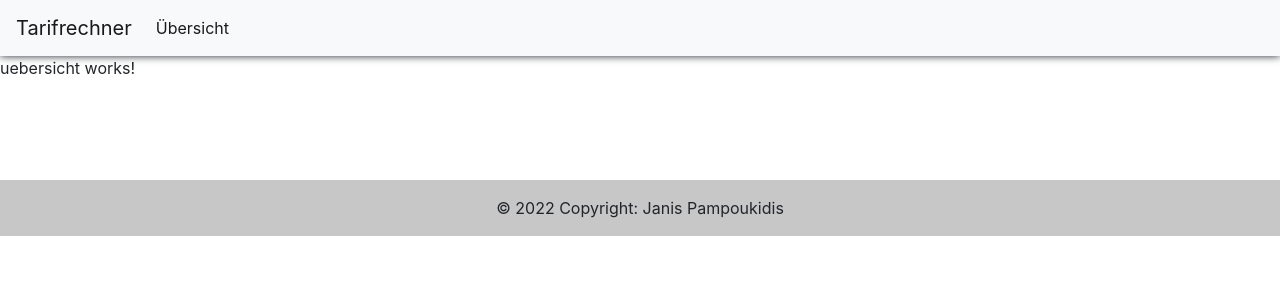
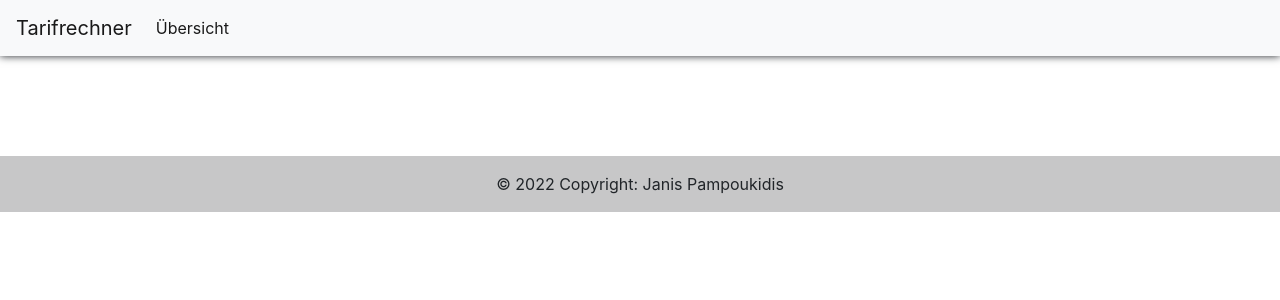
Before and after one commit to JPampouK/Tarifrechner, an Angular app: page / in a window 1280 px wide. Shown: the top 300 px of the page. Built offline with nearby package versions, Linux system fonts and the light colour scheme.

Commit message:
Übersicht gelöscht

```diff
--- a/src/app/app.component.html
+++ b/src/app/app.component.html
@@ -5,7 +5,6 @@
         <div class="inputField">
             <!-- <router-outlet></router-outlet> -->
             <!-- <app-blue-box></app-blue-box> -->
-            <app-uebersicht></app-uebersicht>
         </div>
     </div>
 </main>
--- a/src/app/app.module.ts
+++ b/src/app/app.module.ts
@@ -8,7 +8,6 @@ import { BlueBoxComponent } from './blue-box/blue-box.component';
 import { HeaderComponent } from './header/header.component';
 import { FooterComponent } from './footer/footer.component';
 import { TarifCardComponent } from './tarif-card/tarif-card.component';
-import { UebersichtComponent } from './uebersicht/uebersicht.component';
 
 
 @NgModule({
@@ -17,8 +16,7 @@ import { UebersichtComponent } from './uebersicht/uebersicht.component';
     BlueBoxComponent,
     HeaderComponent,
     FooterComponent,
-    TarifCardComponent,
-    UebersichtComponent
+    TarifCardComponent
   ],
   imports: [
     BrowserModule,
--- a/src/app/uebersicht/uebersicht.component.html
+++ /dev/null
@@ -1 +0,0 @@
-<p>uebersicht works!</p>
--- a/src/app/uebersicht/uebersicht.component.ts
+++ /dev/null
@@ -1,15 +0,0 @@
-import { Component, OnInit } from '@angular/core';
-
-@Component({
-  selector: 'app-uebersicht',
-  templateUrl: './uebersicht.component.html',
-  styleUrls: ['./uebersicht.component.scss']
-})
-export class UebersichtComponent implements OnInit {
-
-  constructor() { }
-
-  ngOnInit() {
-  }
-
-}
```
Also changed, not shown: src/app/uebersicht/uebersicht.component.scss (deleted), 1 other file (tests, documents, lock files or other folders).
